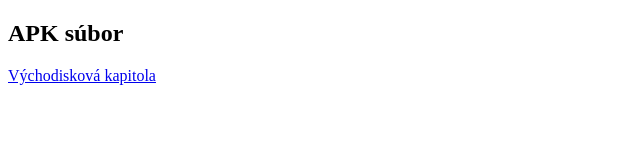
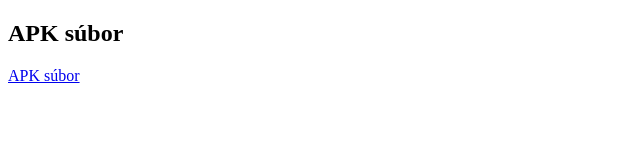
Before and after one commit to matej141/matej141.github.io, a plain HTML site: page index.html in a window 1280 px wide. Shown: the whole page, without its empty margins (0-640 px from the left). Drawn offline with Linux system fonts and the light colour scheme.

Commit message:
Update index.html

```diff
--- a/index.html
+++ b/index.html
@@ -6,7 +6,7 @@
 </head>
 <body>
 <h2>APK súbor</h2>
-<p><a href="Ciernik-vychodiskova%20kapitola.pdf">Východisková kapitola</a></p>
+<p><a href="MonitorPorastov.apk">APK súbor</a></p>
 
 </body>
 </html>
```
